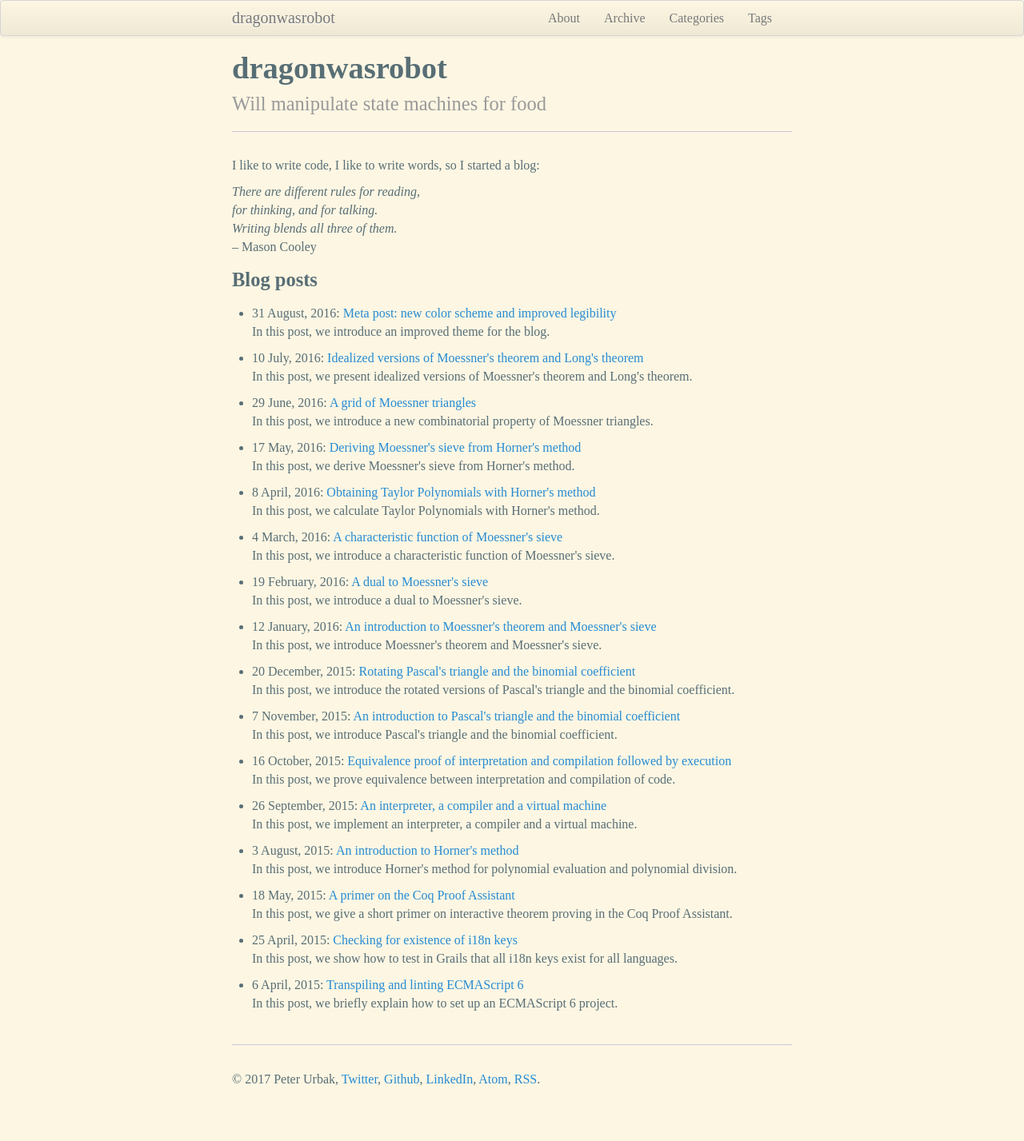
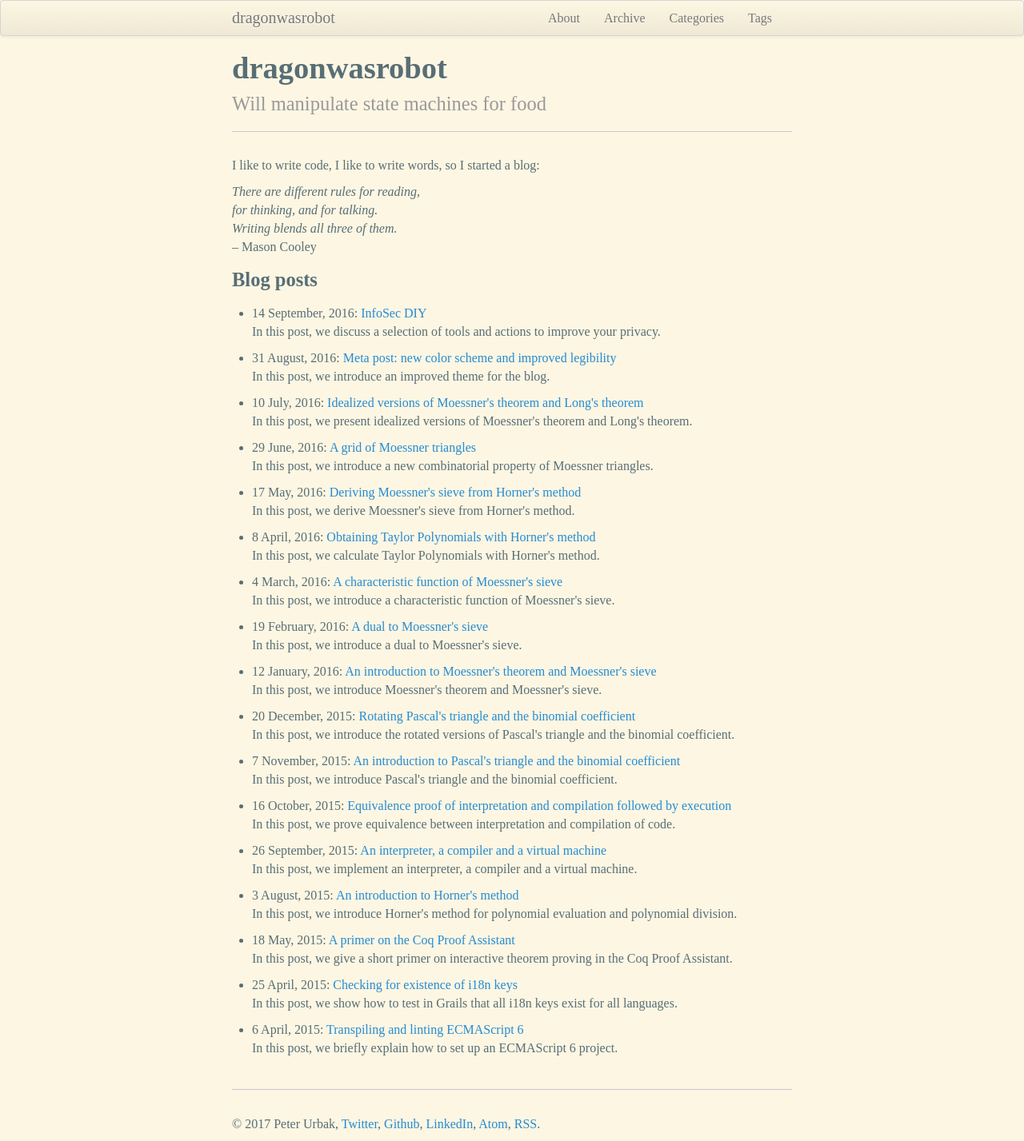
Before and after one commit to dragonwasrobot/dragonwasrobot.github.io, a Jekyll site: the page built from index.md, in a window 1280 px wide. Shown: the whole page at 80% size. Built offline with Jekyll 4.4.1, drawn with Linux system fonts in a browser that asks for light colours; some web fonts are replaced; before the commit the page ends 1371 px from its top, so only the background shows below that; some of the changed lines change nothing that is shown.

Commit message:
New post: InfoSec: DIY

```diff
--- /dev/null
+++ b/_posts/2016-09-14-infosec-diy.md
@@ -0,0 +1,290 @@
+---
+layout: post
+title: "InfoSec DIY"
+category: infosec
+description: "In this post, we discuss a selection of tools and actions to
+improve your privacy."
+tags: [Privacy, InfoSec]
+---
+
+> Disclaimer: I'm not an
+> [InfoSec (information security)](https://en.wikipedia.org/wiki/Information_security)
+> person by trade, so this is just a personal compilation of entry-level DIY
+> InfoSec "home improvements" I've done in order to protect my data and minimize
+> the amount of data I share with third parties.
+
+*If you are not paying for it,*<br/>
+*you're not the customer;*<br/>
+*you're the product being sold.*<br/>
+-- Andrew Lewis
+
+### Introduction
+
+I recently went to an event in which the speaker talked about the data we each
+share with Facebook and what characteristics Facebook infers about us. However,
+as the discussion opened up, a lot of wider questions about ad blocking,
+malware, encrypted instant messaging, etc. started popping up. As I happened to
+be one of the few tech people at the event, I ended up answering a fair share of
+these diverse InfoSec related questions - as best as I could.
+
+After the event, it really dawned on me that a lot of non-tech people are just
+as concerned with the integrity of their data and the privacy of their
+communications, but have a hard time finding an entry point into the complex
+world of InfoSec. So, in order to do my small part in improving the state of
+personal online privacy and security, here is a quick overview (or checklist) of
+the steps I've taken myself to do just that.
+
+### Concepts
+
+Before we dive into *how* we can improve our privacy and security, we first have
+to define a few concepts related to these topics in order to reduce the amount
+of potential confusion:
+
+- **Backup**: a [backup](https://en.wikipedia.org/wiki/Backup), or the process
+  of backing up, refers to the copying and archiving of computer data so it may
+  be used to restore the original after a data loss event.
+
+- **Encryption**: [encryption](https://en.wikipedia.org/wiki/Encryption) is the
+  process of encoding messages or information in such a way that only authorized
+  parties can access it.
+
+- **Data breach**: a [data breach](https://en.wikipedia.org/wiki/Data_breach) is
+  the intentional or unintentional release of secure or private/confidential
+  information to an untrusted environment.
+
+- **Malware**: short for
+  [malicious software](https://en.wikipedia.org/wiki/Malware), is any software
+  used to disrupt computer or mobile operations, gather sensitive information,
+  gain access to private computer systems, or display unwanted advertising.
+
+- **Phishing**: [Phishing](https://en.wikipedia.org/wiki/Phishing) is the
+  attempt to obtain sensitive information such as usernames, passwords, and
+  credit card details (and, indirectly, money), often for malicious reasons, by
+  disguising as a trustworthy entity in an electronic communication.
+
+- **Two-factor authentication**:
+  [Two-factor authentication](https://en.wikipedia.org/wiki/Multi-factor_authentication)
+  (also known as 2FA) is a method of confirming a user's claimed identity by
+  utilizing a combination of two different components.
+
+- **Password manager**: A
+  [password manager](https://en.wikipedia.org/wiki/Password_manager) is an app
+  that helps a user store and organize passwords. Password managers usually
+  store passwords encrypted, requiring the user to create a master password: a
+  single, ideally very strong password which grants the user access to their
+  entire password database.
+
+- **VPN**: A [VPN](https://en.wikipedia.org/wiki/Virtual_private_network) or
+  *virtual private network* extends a private network across a public network,
+  and enables users to send and receive data across shared or public networks as
+  if their computing devices were directly connected to the private network.
+
+With these concepts defined, we are ready to go through different steps we can
+take to improve our privacy and security.
+
+### Two-factor authentication
+
+Two-factor authentication works by requiring you to supply a second piece of
+information when logging in to a website, e.g. besides entering your password
+for the given website, you may also have to enter a one-time code sent to your
+smart phone - usually via SMS or via an Authenticator app that you install on
+your phone.
+
+By enabling two-factor authentication it becomes harder for a hacker to gain
+access to your data on a particular website, e.g. using a phising attack, as
+they not only need to know your password but they also have to gain physical
+access to the device you use for the second authentication step, e.g. your smart
+phone.
+
+Two-factor authentication is available for many common services like Facebook,
+Twitter, Github, Google, and what else the kids use these days.
+
+### Hard drive encryption
+
+On macOS, turn on FileVault found in `System preferences -> Security & Privacy
+-> FileVault`. This essentially encrypts all your data on your hard drive and
+requires your user password to decrypt, which happens automatically behind the
+scenes when you log in.
+
+I presume that there also exists tools for Windows and Linux to do this, but I
+am unfamiliar with them and thus will not recommend anything here.
+
+### Backup
+
+You can backup your data in several ways, here we make the distinction between
+local and remote backup.
+
+#### Local backup
+
+It can be a good idea to keep a local physical backup of your data in case your
+machine gets stolen, gets damaged beyond repair, or if you are the victim of
+[ransomware](https://en.wikipedia.org/wiki/Ransomware).
+
+One way is to find an old SD card or USB stick and then use a disk utility tool,
+on macOS go to `Applications -> Utilities -> Disk Utility`, to reformat the SD
+card with a file system format that encrypts the content of the card/stick, such
+that a password is needed in order to read the content of the card/stick.
+
+**Note: Always remember to choose a sufficiently strong password, i.e. something
+that mixes lower- and uppercase letters, numbers and special characters and has
+a good length; in these days 12 characters seems to be a minimum length.**
+
+#### Remote backup
+
+Besides the occasional local backup, it is convenient these days to use a remote
+backup/storage service as Dropbox or Google Drive which keeps your files in sync
+and backed up in the cloud. Unfortunately, there are a few issues with many of
+these *cloud storage providers*:
+
+1. While your data is encrypted in the storage provider's *cloud*, they often
+   have just as much access to your data as you do - unless stated otherwise,
+   which is a clear privacy issue, and this can often lead to your data being
+   sold and/or profiled for the sake of targeted ads,
+2. because these services can read your data, this means that your data can also
+   end up in a data breach, if the storage service is somehow compromised in
+   a successful attack by hackers.
+
+However, there a few of these cloud storage providers that use something called
+end-to-end encryption which is often stated as *zero-knowledge authentication*
+or similar. Without going into too much detail, it basically means that you
+alone know the password needed to decrypt - and thereby read - the data stored
+in their cloud, but this also has the disadvantage that if you forget your
+password, they can do absolutely nothing to help you recover your data.
+
+One such cloud storage provider is [Tresorit](https://tresorit.com/), which has
+a nice user interface and allows two-factor authentication. Another example is
+[Spideroak](https://spideroak.com/solutions/spideroak-one).
+
+### Private messaging
+
+Just as your cloud provider is usually able to access your data, so is it also
+the case for the services you use for messaging, e.g. Facebook messenger, Google
+Hangouts, Skype, Snapchat, etc., which comes with the same downsides: poor
+privacy, risk of profiling, and vulnerable to data breaches. To avoid this, you
+can use a secure messaging app
+like
+[Signal](https://itunes.apple.com/us/app/signal-private-messenger/id874139669)
+which uses an end-to-end encryption protocol such that it never has access to
+your unencrypted communications. Furthermore, it is also open source which means
+that it can be audited by the public thus ensuring that the app does what it
+claims.
+
+### Data breaches
+
+As stated previously, a data breach is when a large piece of private data is
+unintentionally leaked, usually these leaks consists of information like email
+address, username and the hashed password (not as bad as your clear text
+password) for millions of users. This sort of leak has happened to giant players
+like Adobe, LinkedIn, Yahoo, Dropbox, and tumblr over the years and it can be
+hard to guard against if you are using any service where you are not in total
+control of your data. One thing you can do is to subscribe to the
+service [Have i been pwned?](https://haveibeenpwned.com/), which is a website
+that will send you an email if your email address is present in any type of
+major leak. If this should happen, you should change your password for the given
+website/service, and hope your data has not been compromised yet.
+
+### Tracking and profiling
+
+While it is - sadly - obvious that giant websites like Facebook, YouTube,
+Google, etc. are tracking and profiling you in order to serve you targeted ads
+and what not, they actually tend to give you quite a lot of control of what data
+they store, if you bother to spend time looking it up. I will not put any links
+here, as they tend to change once in a while, but a quick search like *"What
+does {Google, Facebook, Evil Corp} know about you"* will usually point you in
+the right direction.
+
+### Malware
+
+Malware comes in many different shapes and sizes, but the way it finds its way
+to your computer is usually through malicious files being downloaded that
+pretends to be innocent, or malicious websites that manages to exploit security
+holes in your web browser.
+
+#### Antivirus
+
+Right now,
+[antivirus does not seem worth the trouble on macOS](https://security.stackexchange.com/questions/62835/should-i-get-an-antivirus-for-my-mac#answer-62920),
+so probably better to skip this part.
+
+#### Web browsers
+
+Today, using a modern and secure browser is the first defense against malicious
+websites. However, browsers may also collect data about you thus invading your
+privacy.
+
+Personally, I've just switched to [Brave](https://www.brave.com/), which is an
+open source browser that blocks harmful advertisements, uses HTTPS for all
+connections and blocks tracking cookies and pixels. It is just as easy to use as
+Google Chrome or Firefox but has been designed with security and privacy in mind
+from the beginning, which is also reflected in the *preferences* menu where you
+can fine tune the privacy and security aspects of your browsing even
+further. Lastly, it also has a very limited set of available browser plugins, as
+suspect browser plugins have recently been used to infect machines with malware
+on several occasions.
+
+### Search engine
+
+Just as the browser can record your browsing history, so can your search engine
+record your search history. Generally, there are few alternatives to good old
+Google, but if you do not want Google snooping in your browsing history you can
+use [DuckDuckGo](https://duckduckgo.com/), which I've personally been using for
+the last few months, with very few hiccups.
+
+### Passwords managers
+
+As described in the concepts section, a password manager allows you to only
+remember one strong password which you then use to log into the password manager
+and then it remembers - and often generates - all the other passwords you need.
+
+Personally, I use [Lastpass](https://www.lastpass.com/) with 2-factor
+authentication enabled and configured my Brave browser to use Lastpass as the
+password manager when confronted with a password input form on a website.
+
+Because Lastpass uses end-to-end encryption like the *zero-knowledge* cloud
+storage services we discussed earlier, there should be no extra risk in storing
+your encrypted data in their cloud rather than locally. If you would rather have
+a local password manager, you can use [1password](https://1password.com/) or
+[KeePass](http://keepass.info/).
+
+### VPN
+
+As mentioned in the concepts section, a virtual private network allows you to
+communicate privately across a public network. What this means is that a VPN
+creates a secure, encrypted connection, which can be thought of as a tunnel,
+between your computer and a server operated by the VPN service. Such a mechanism
+obscures to outsiders which websites you are visiting, what you search for,
+etc., as all they can see is that you are sending request to this VPN
+service. However, now that you are sending all your data through this VPN
+service, it is very important that you can trust that this VPN is not also
+storing and selling your data for profit. Two VPN services which claim to care
+about their users privacy and has gotten good reviews
+are [TunnelBear](https://www.tunnelbear.com/)
+and [NordVPN](https://nordvpn.com/), of which I have myself installed the latter
+just recently.
+
+### A few steps further
+
+Besides the topics mentioned above, there are a lot of other things you can do
+to get more control of your privacy and security:
+
+- Minimize your online footprint by deleting users on social networks that just
+  waste your time and/or think about what data you choose to put online,
+- switch to an open source operating system like
+  [Arch Linux](https://www.archlinux.org/) or similar,
+- use an encrypted email service like [Protonmail](https://protonmail.com/) or
+  add [GPG](https://en.wikipedia.org/wiki/GNU_Privacy_Guard) to your existing
+  email service, or
+- do as [Henry David Thoreau](https://en.wikipedia.org/wiki/Henry_David_Thoreau)
+  and go live in a cabin in the woods.
+
+### Parting words
+
+If you feel that I did not cover any of the above topics in great enough detail,
+you can easily find more information using your search engine (DuckDuckGo) and a
+few well placed keywords in your search query.
+
+Before we leave, remember the following:
+
+- Do not click on suspicious links on the Internet,
+- be aware of phising attempts and other suspicious activity, and
+- put some tape over your web cam.
```
Also changed, not shown: _posts/2016-06-29-a-grid-of-moessner-triangles.md (+2 -1 lines).
